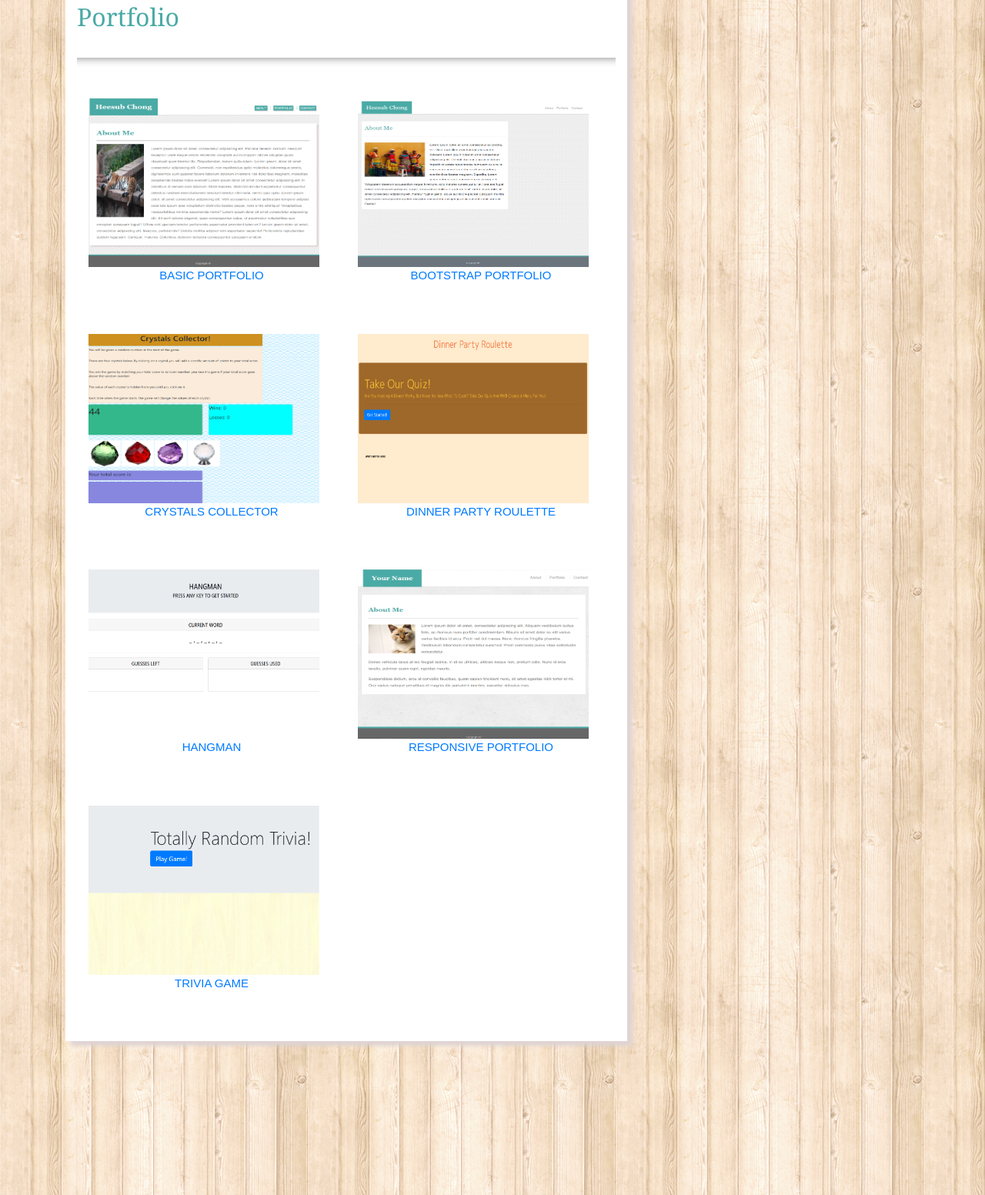
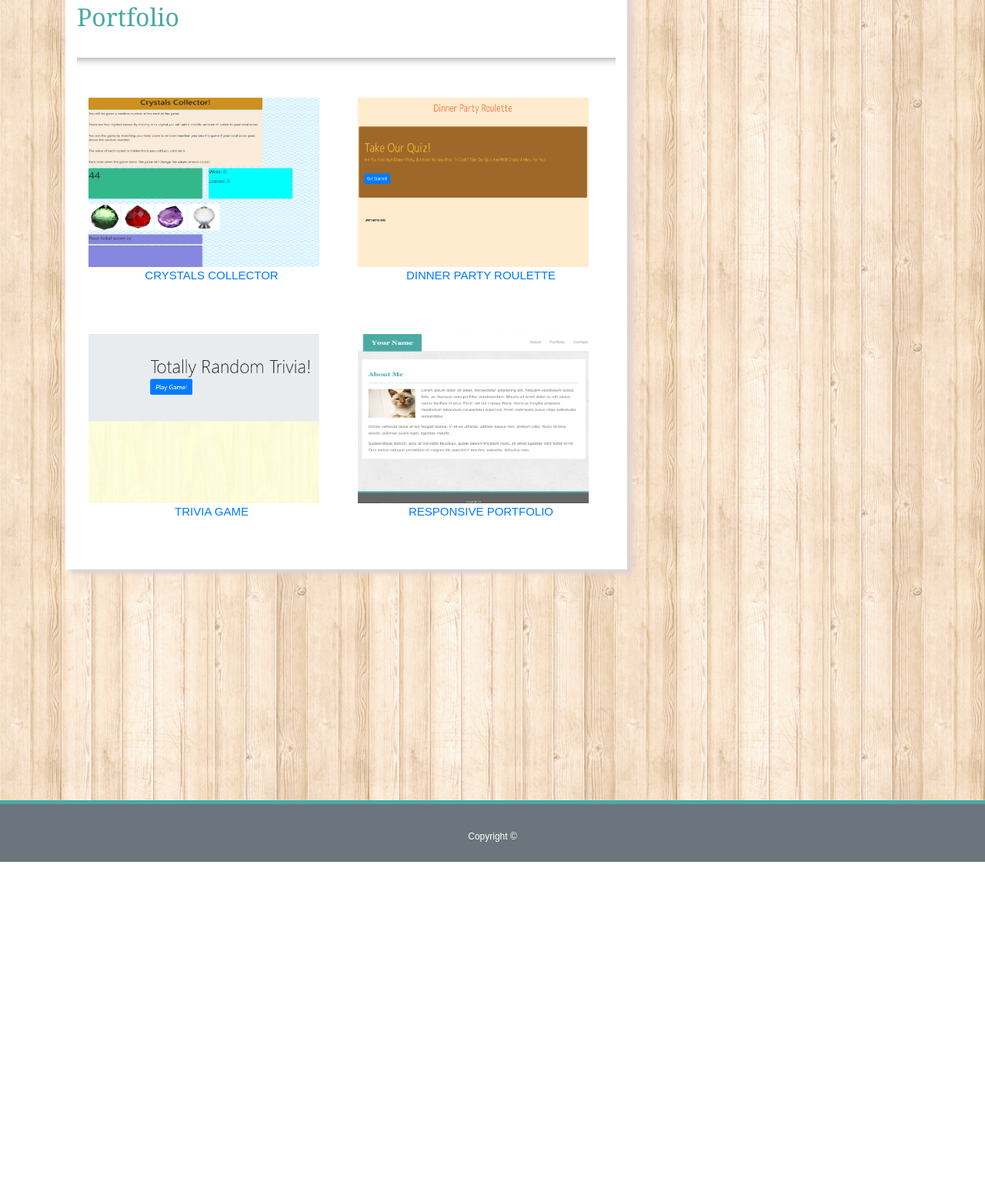
Before and after one commit to heesubtc/Updated-Portfolio-Page, a plain HTML site: page index.html in a window 1280 px wide. Shown: the part 184-1737 px from the top of the page at 77% size. After the commit the page ends 1304 px from the top, so only its background shows below. Drawn offline with nearby package versions, Linux system fonts and the light colour scheme.

Commit message:
to github

```diff
--- a/index.html
+++ b/index.html
@@ -59,21 +59,6 @@
                     <div class="container-fluid">
                         <div class="row">
                             <div class="col-md-6 col-sm-12 col-xs-12 mb-5">
-                                <a href="https://heesubtc.github.io/Basic-Portfolio/">
-                                    <img src="assets/images/basicport.png" class="portimages"></a>
-                                <p style="text-align:center; font-size:15px"><a href="https://github.com/heesubtc/Basic-Portfolio">BASIC PORTFOLIO</a></p>
-                            </div>
-                            <div class="col-md-6 col-sm-12 col-xs-12 mb-5">
-                                <a href="https://github.com/heesubtc/Bootstrap-Portfolio">
-                                    <img src="assets/images/bootstrapport.png" class="portimages"></a>
-                                <p style="text-align:center; font-size:15px"><a href="https://heesubtc.github.io/Bootstrap-Portfolio/">BOOTSTRAP PORTFOLIO</a></P>
-                            </div>
-                        </div>
-                    </div>
-
-                    <div class="container-fluid">
-                        <div class="row">
-                            <div class="col-md-6 col-sm-12 col-xs-12 mb-5">
 
                                 <a href="https://heesubtc.github.io/unit-4-game/">
                                     <img src="assets/images/crystalscollector.png" class="portimages"></a>
@@ -90,10 +75,10 @@
                     <div class="container-fluid">
                         <div class="row">
                             <div class="col-md-6 col-sm-12 col-xs-12 mb-5">
-                                <a href="https://heesubtc.github.io/Word-Guess-Game/">
-                                    <img src="assets/images/hangman.png" class="portimages">
-                                    <p style="text-align:center; font-size:15px"><a href="https://github.com/heesubtc/Word-Guess-Game">HANGMAN</a></p>
-                            </div>
+                                    <a href="https://heesubtc.github.io/TriviaGame/">
+                                        <img src="assets/images/trivia.png" class="portimages">
+                                        <p style="text-align:center; font-size:15px"><a href="https://github.com/heesubtc/TriviaGame">TRIVIA GAME</a></p>
+                                </div>
                             <div class="col-md-6 col-sm-12 col-xs-12 mb-5">
 
                                 <a href="https://heesubtc.github.io/Responsive-Portfolio/">
@@ -102,17 +87,8 @@
                             </div>
                         </div>
                     </div>
-                    <div class="container-fluid">
-                        <div class="row">
-                            <div class="col-md-6 col-sm-12 col-xs-12 mb-5">
-                                <a href="https://heesubtc.github.io/TriviaGame/">
-                                    <img src="assets/images/trivia.png" class="portimages">
-                                    <p style="text-align:center; font-size:15px"><a href="https://github.com/heesubtc/TriviaGame">TRIVIA GAME</a></p>
-                            </div>
-                        </div>
-                    </div>
+                </div>
 
-                </div>
             </div>
         </div>
     </div>
```
